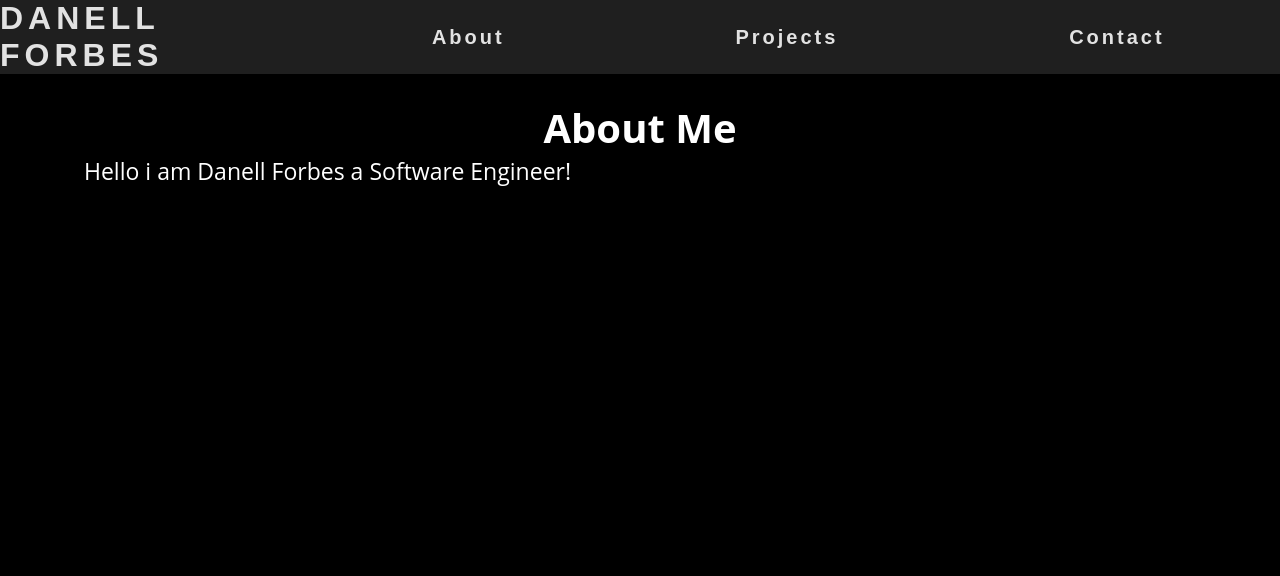
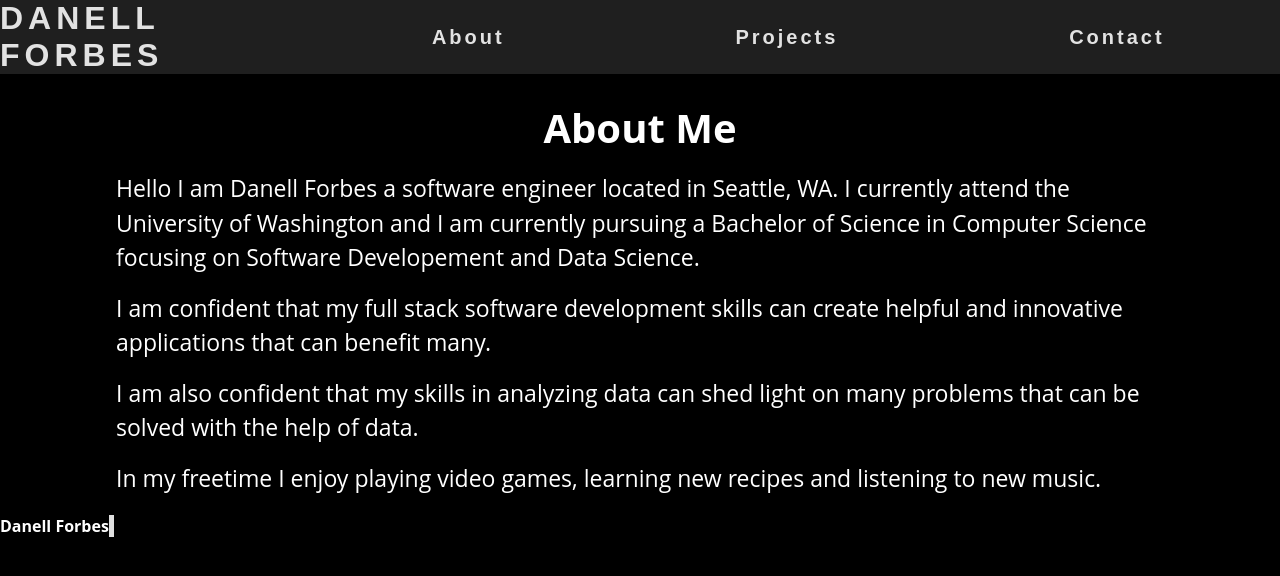
Before and after one commit to danellsaucy/personal-website, a plain HTML site: page index.html in a window 1280 px wide. Drawn offline with Linux system fonts and the light colour scheme.

Commit message:
blinking cursor

```diff
--- a/app.js
+++ b/app.js
@@ -22,4 +22,39 @@ function navSlide() {
     });
 }
 
+const TypeWriter = function(textElement, words) {
+    this.textElement = textElement;
+    this.words = words;
+    this.txt = '';
+    this.wordIndex = 0;
+    this.type();
+    this.isFinished = false;
+}
+
+// Type Method
+TypeWriter.prototype.type = function () {
+    const current = this.wordIndex % this.words.length;
+    const fullTxt = this.words[current];
+    if(this.isFinished) {
+        // Finished outputting
+    } else {
+        this.txt = fullTxt.substring(0, this.txt.length + 1);
+    }
+    // Insert txt into element
+    this.textElement.innerHTML = `<span class="txt">${this.txt}</span>`;
+
+    //
+    setTimeout(() => this.type(), 300)
+}
+
+// Init on DOM Load
+document.addEventListener('DOMContentLoaded', init);
+
+// Init App
+function init() {
+    const txtElement = document.querySelector(".text-type");
+    const words = JSON.parse(txtElement.getAttribute('data-words'));
+    new TypeWriter(txtElement, words);
+}
+
 navSlide();
--- a/index.html
+++ b/index.html
@@ -58,9 +58,14 @@
     <div class="container">
       <div class="about" id="about">
         <h4 className='center-align'><strong>About Me</strong></h4>
-        <p>Hello i am Danell Forbes a Software Engineer!</p>
+        <p>Hello I am Danell Forbes a software engineer located in Seattle, WA. I currently attend the University of Washington and I am currently pursuing a Bachelor of Science in Computer Science focusing on Software Developement and Data Science.</p>
+        <p>I am confident that my full stack software development skills can create helpful and innovative applications that can benefit many.</p>
+        <p>I am also confident that my skills in analyzing data can shed light on many problems that can be solved with the help of data.</p>
+        <p>In my freetime I enjoy playing video games, learning new recipes and listening to new music.</p>
       </div>
     </div>
+    <!-- Type Writer Intro-->
+    <h4 class="text-type" data-words='["Danell Forbes"]'></h4>
     <script src="app.js"></script>
   </body>
 </html>
--- a/styles/styles.css
+++ b/styles/styles.css
@@ -163,8 +163,15 @@ nav {
         padding-top: 10vh;
     }
 
+    .container span {
+        padding-top: 10vh;
+    }
+
     p {
-        font-size: 18px;
+        text-align: center;
+        line-height: 1.5;
+        font-size: 20px;
+        padding-top: 2vh;
         padding-right: 5vh;
         padding-left: 5vh;
     }
@@ -185,9 +192,11 @@ nav {
     }
 
     p {
+        text-align: left;
         font-size: 23px;
-        padding-right: 8vh;
-        padding-left: 8vh;
+        padding-top: 2vh;
+        padding-right: 12vh;
+        padding-left: 12vh;
     }
 }
 
@@ -203,11 +212,29 @@ nav {
     .container h4 {
         font-size: 50px;
         padding-top: 10vh;
+        padding-bottom: 3vh;
     }
 
     p {
-        font-size: 27px;
-        padding-right: 10vh;
-        padding-left: 10vh;
+        text-align: left;
+        font-size: 23px;
+        padding-top: 2vh;
+        padding-right: 35vh;
+        padding-left: 35vh;
     }
 }
+
+/* Cursor */
+.text-type > .txt {
+    border-right: 5px solid #ffffff;
+    animation: blinkTextCursor 5000ms steps(500) infinite normal;
+}
+
+@keyframes blinkTextCursor {
+    0% {
+      border-right-color: rgba(255,255,255);
+    }
+    50% {
+      border-right-color: rgb(0, 0, 0);
+    }
+  }
```
